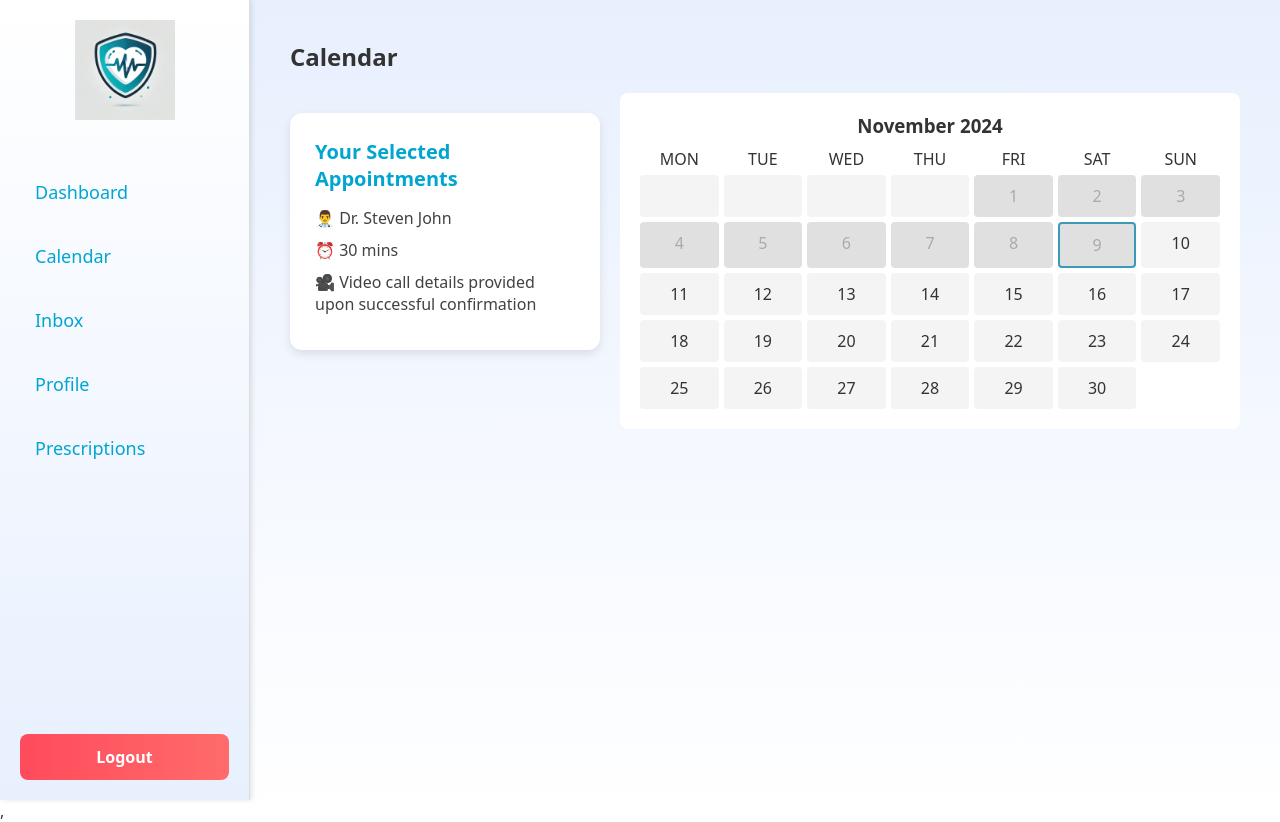
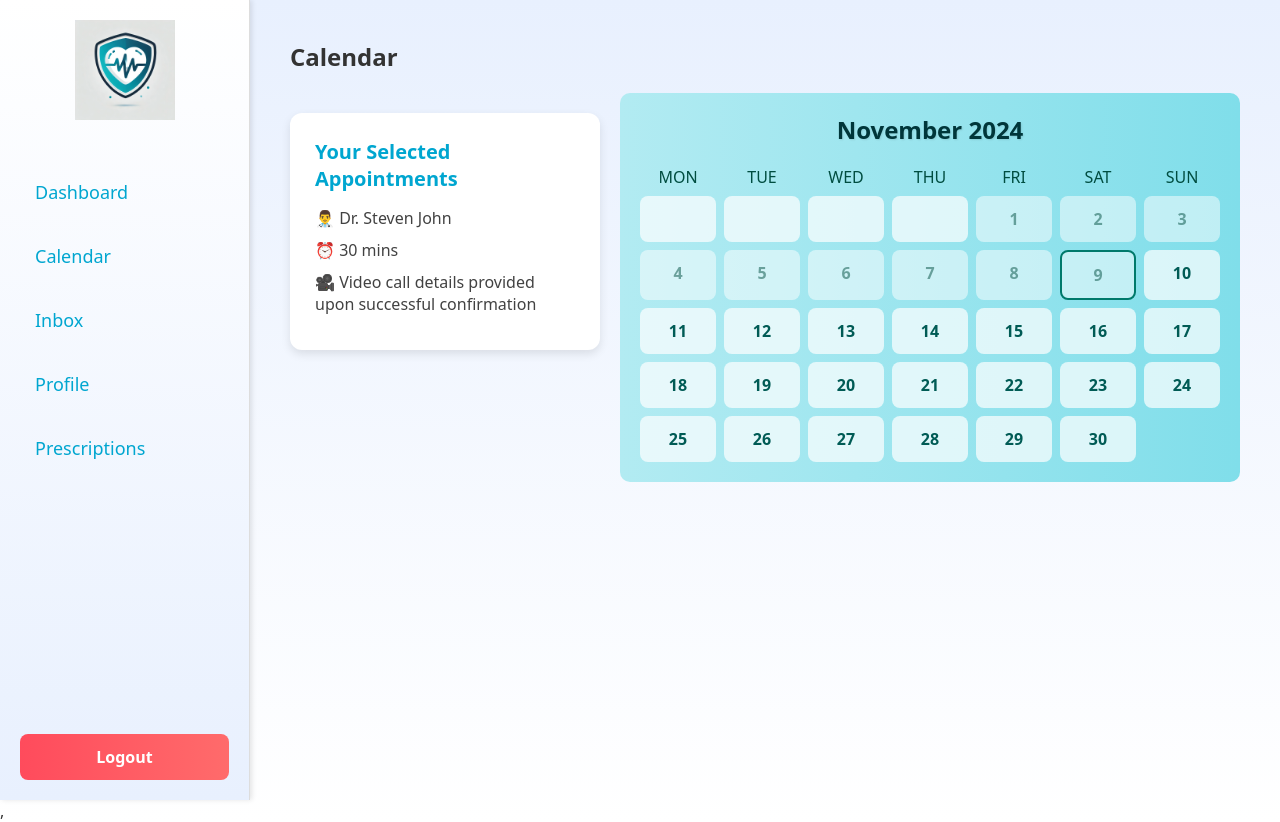
Before and after one commit to KabirTapiawala/Health-Shield-Application, a React (Create React App) app in the folder my-app/: page /calendar in a window 1280 px wide. Built offline with nearby package versions, Linux system fonts and the light colour scheme.

Commit message:
updated the UI

```diff
--- a/my-app/src/components/Calendar.css
+++ b/my-app/src/components/Calendar.css
@@ -1,77 +1,112 @@
-/* /src/components/Calendar.css */
+/* Calendar Component Styling */
 .calendar {
   flex: 1;
-    background: #fff;
+  background: linear-gradient(90deg, #b2ebf2, #80deea);
   padding: 20px;
-    border-radius: 8px;
+  border-radius: 10px;
   text-align: center;
+  color: #004d40;
+  font-family: Arial, sans-serif;
 }
 
+/* Calendar Title */
 .calendar h3 {
-    margin-bottom: 10px;
+  margin-bottom: 20px;
+  font-size: 1.5rem;
+  color: #00363a; /* Darker text for better contrast */
+  text-shadow: 1px 1px 2px rgba(0, 0, 0, 0.1);
 }
 
+/* Calendar Grid */
 .calendar-grid {
   display: grid;
   grid-template-columns: repeat(7, 1fr);
-    gap: 5px;
-    text-align: center;
+  gap: 8px;
 }
 
 .calendar-grid .day,
 .calendar-grid .empty {
-    padding: 10px;
-    background-color: #f4f4f4;
-    border-radius: 4px;
+  padding: 12px;
+  background-color: rgba(255, 255, 255, 0.7);
+  border-radius: 8px;
   cursor: pointer;
+  color: #005b55; /* Darker text for dates */
+  font-weight: 600; /* Bolder text for better readability */
+  transition: background-color 0.3s ease, transform 0.2s ease;
 }
 
+/* Today's Date */
 .calendar-grid .day.today {
-    border: 2px solid #3B9AB8;
+  border: 2px solid #00796b;
+  background-color: rgba(255, 255, 255, 0.9);
+  color: #004d40; /* Slightly darker for today's date */
 }
 
+/* Selected Date */
 .calendar-grid .day.selected {
-    background-color: #3B9AB8;
-    color: #fff;
+  background-color: #26c6da;
+  color: white;
+  transform: scale(1.1);
+  box-shadow: 0 2px 4px rgba(0, 0, 0, 0.2);
 }
 
+/* Disabled Dates */
 .calendar-grid .day.disabled {
-    background-color: #e0e0e0;
-    color: #aaa;
+  background-color: rgba(255, 255, 255, 0.5);
+  color: rgba(0, 77, 64, 0.5); /* Darkened for disabled text */
   cursor: not-allowed;
 }
 
+/* Time Slots */
 .time-slots {
   margin-top: 20px;
   text-align: center;
+  color: #00363a; /* Darker heading for better contrast */
 }
 
 .time-slot-buttons {
   display: flex;
   flex-wrap: wrap;
-    gap: 10px;
+  gap: 12px;
   justify-content: center;
 }
 
+/* Individual Time Slot */
 .time-slot {
   padding: 10px 20px;
-    background-color: #f4f4f4;
+  background-color: rgba(255, 255, 255, 0.7);
   border: none;
   border-radius: 5px;
+  color: #005b55; /* Darkened text for better readability */
   cursor: pointer;
+  transition: background-color 0.3s ease, transform 0.2s ease;
+}
+
+.time-slot:hover {
+  background-color: rgba(255, 255, 255, 0.9);
+  transform: scale(1.05);
 }
 
 .time-slot.selected {
-    background-color: #3B9AB8;
-    color: #fff;
+  background-color: #26c6da;
+  color: white;
+  box-shadow: 0 2px 4px rgba(0, 0, 0, 0.2);
 }
 
+/* Confirm Button */
 .confirm-button {
-    margin-top: 15px;
+  margin-top: 20px;
   padding: 10px 20px;
-    background-color: #3B9AB8;
+  background-color: #26c6da;
   color: white;
   border: none;
-    border-radius: 5px;
+  border-radius: 8px;
   cursor: pointer;
+  font-weight: bold; /* Bolder text for better emphasis */
+  transition: background-color 0.3s ease, transform 0.2s ease;
 }
+
+.confirm-button:hover {
+  background-color: #00acc1;
+  transform: scale(1.05);
+}
--- a/my-app/src/components/Header.css
+++ b/my-app/src/components/Header.css
@@ -24,13 +24,13 @@ body {
 
 .welcome-message h1 {
   font-size: 2.5rem;
-  color: #00a6d0;
+  color: #32b8ca; /* Teal shade for the main header */
   margin: 0;
 }
 
 .welcome-message p {
   font-size: 1.2rem;
-  color: #555;
+  color: #32b8ca; /* Soft blue for the subtitle */
   margin: 5px 0 0;
 }
 
@@ -55,20 +55,18 @@ body {
   outline: none;
 }
 
-.search-bar select:focus,
-.search-bar button:hover {
-  border-color: #007bff;
-  box-shadow: 0 0 10px rgba(0, 123, 255, 0.2);
-}
-
+/* Search Button Gradient */
 .search-bar button {
-  background: #00a6d0;
+  background: linear-gradient(to right, #32b8ca, #7aa4d7); /* Teal to soft blue gradient */
   color: white;
   cursor: pointer;
+  border: none; /* Removes the default border for a cleaner look */
 }
 
 .search-bar button:hover {
-  background: #0056b3;
+  background: linear-gradient(to right, #7aa4d7, #32b8ca); /* Reverse the gradient on hover */
+  box-shadow: 0 0 10px rgba(122, 164, 215, 0.5); /* Adds a subtle glow effect */
+  transform: scale(1.05); /* Slightly enlarges the button */
 }
 
 /* Error Message */
```
Lines whose indentation alone changed are shown as unchanged.
